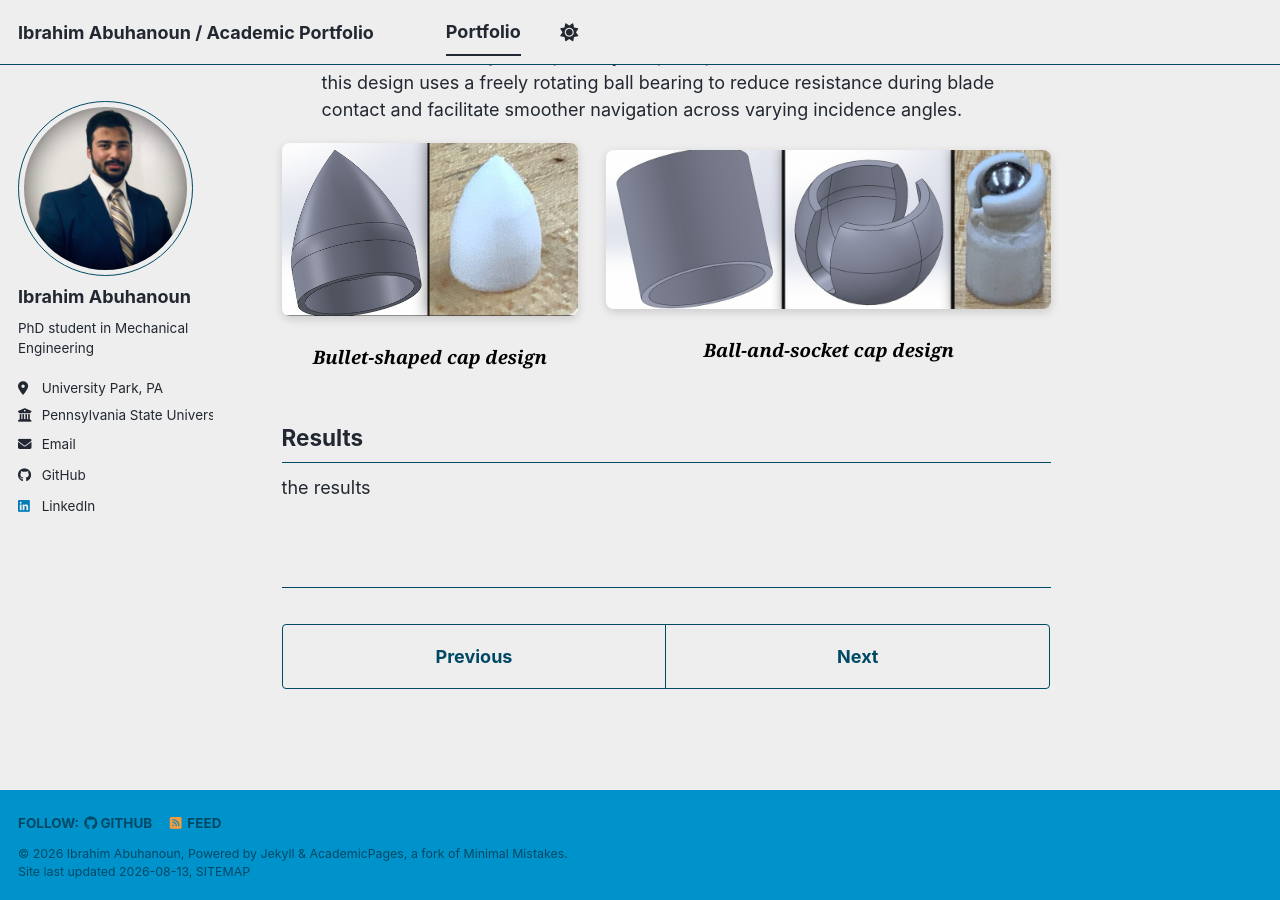
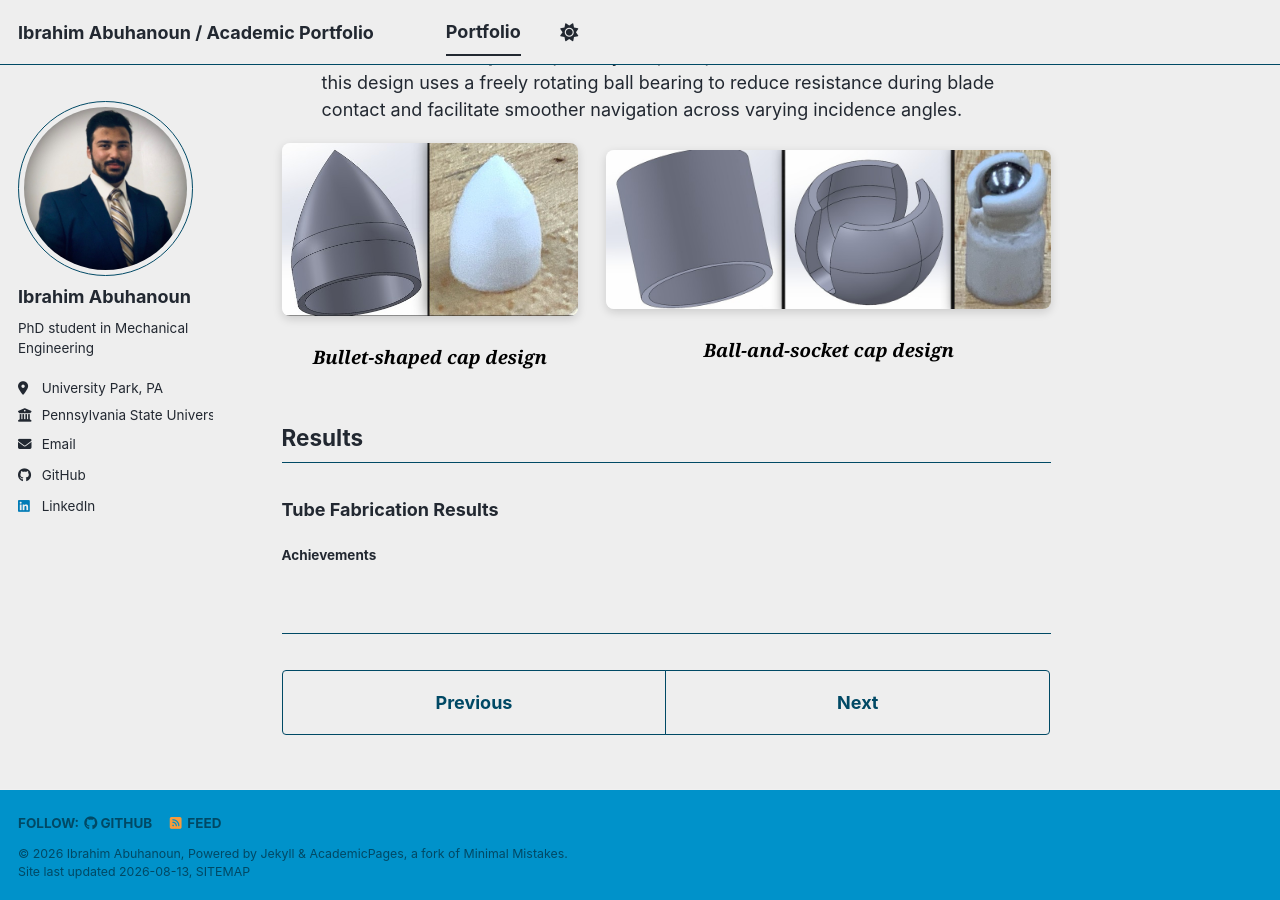
Before and after one commit to IbrahimAbuhanoun/IbrahimAbuhanoun.github.io, a Jekyll site: the page built from _portfolio/portfolio-1.md, in a window 1280 px wide and 900 px high, scrolled down 6102 px. Built offline with Jekyll 4.4.1, drawn with Linux system fonts in a browser that asks for light colours; a style sheet for code colours, icons or effects is not loaded.

Commit message:
Update portfolio-1.md

```diff
--- a/_portfolio/portfolio-1.md
+++ b/_portfolio/portfolio-1.md
@@ -335,4 +335,5 @@ Two tip designs were developed:
   </figure>
 </div>
 ## Results
-the results
+### Tube Fabrication Results
+#### Achievements
```
